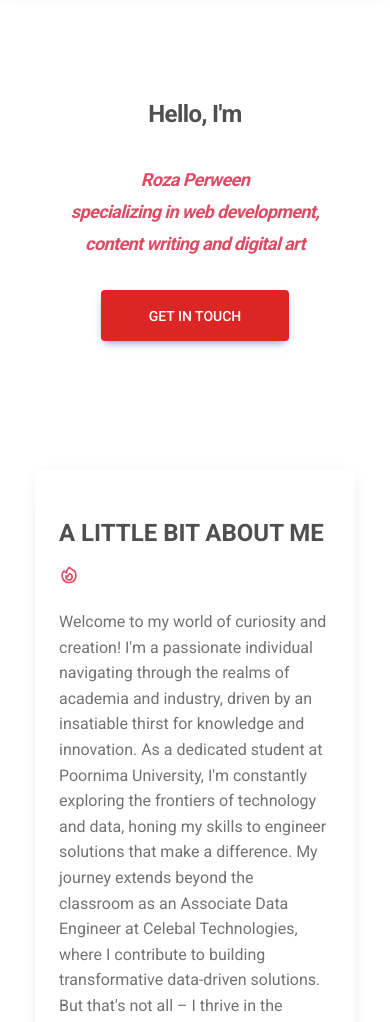
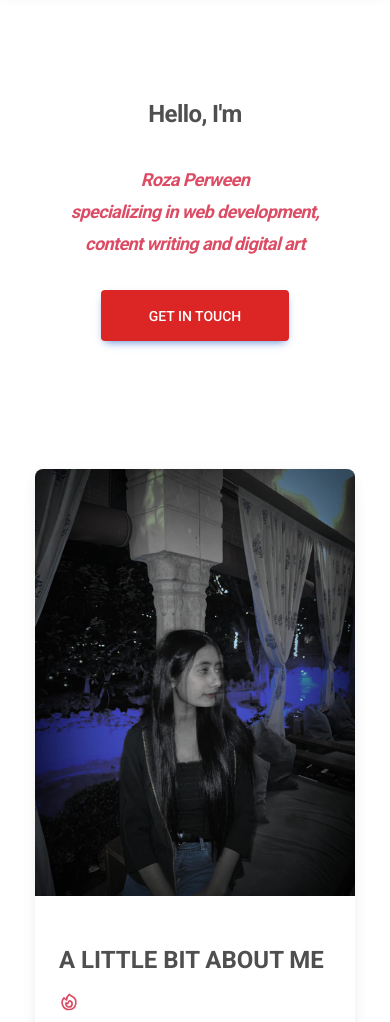
Before and after one commit to Roza133/roza-portfolio, a plain HTML site: page index.html in a window 390 px wide. Shown: the part 70-1092 px from the top of the page. Drawn offline with nearby package versions, Linux system fonts and the light colour scheme.

Commit message:
Update index.html

```diff
--- a/index.html
+++ b/index.html
@@ -176,7 +176,7 @@
       <div
         class="block rounded-lg bg-white shadow-[0_2px_15px_-3px_rgba(0,0,0,0.07),0_10px_20px_-2px_rgba(0,0,0,0.04)] dark:bg-neutral-700">
         <div class="flex flex-wrap items-center">
-          <div class="hidden shrink-0 grow-0 basis-auto lg:flex lg:w-6/12 xl:w-4/12">
+          <div class="block w-full lg:w-6/12 xl:w-4/12">
             <img src="my-photo.jpeg" alt="Trendy Pants and Shoes"
               class="w-full rounded-t-lg lg:rounded-tr-none lg:rounded-bl-lg" />
           </div>
```
